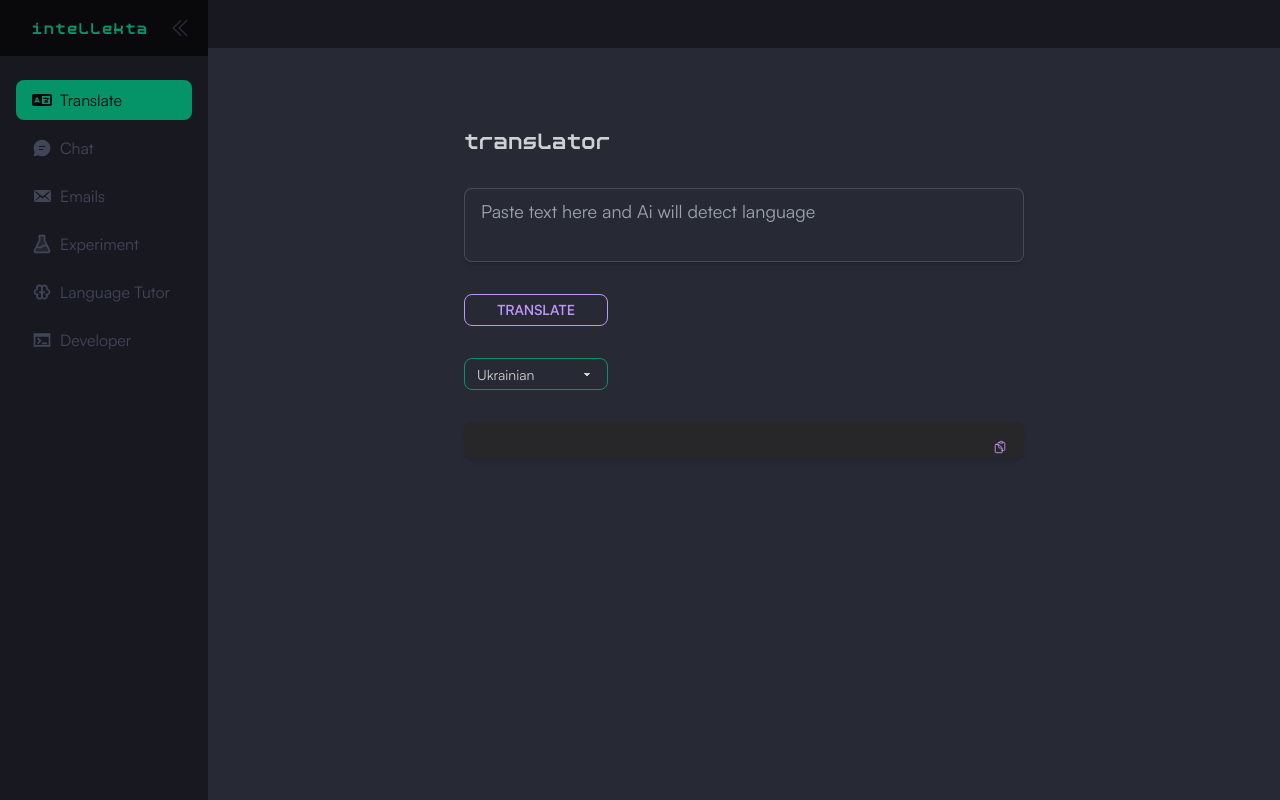
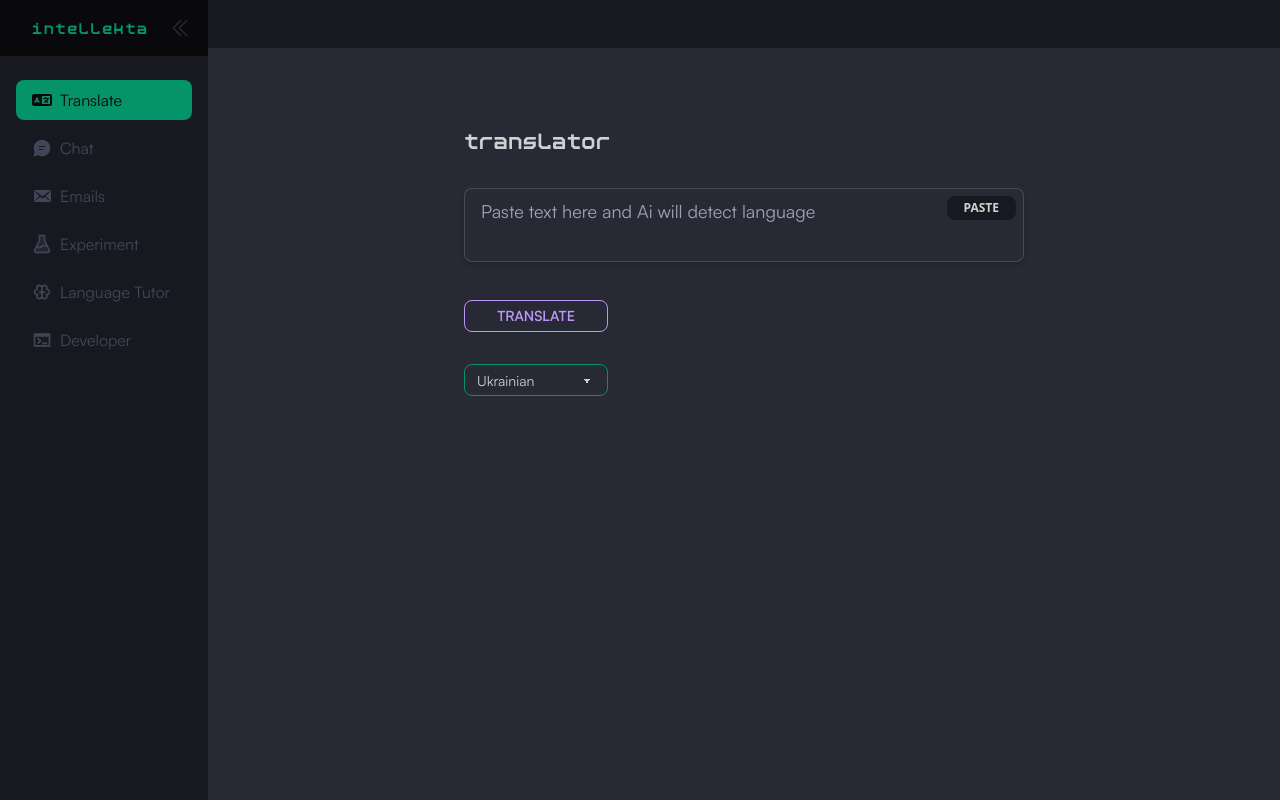
Before and after one commit to ajesuscode/intellekta, a Next.js app: page /translate in a window 1280 px wide. Built offline with nearby package versions, Linux system fonts and the light colour scheme.

Commit message:
refactor: updated langchain, lcel used in translator, ui of translator

```diff
--- a/package.json
+++ b/package.json
@@ -25,13 +25,13 @@
         "cheerio": "^1.0.0-rc.12",
         "eslint": "8.41.0",
         "eslint-config-next": "13.4.4",
-        "langchain": "^0.0.96",
+        "langchain": "^0.0.180",
         "micromark": "^4.0.0",
         "next": "13.4.4",
         "next-themes": "^0.2.1",
-        "openai": "^3.2.1",
+        "openai": "^4.15.4",
         "postcss": "8.4.23",
-        "puppeteer": "^20.5.0",
+        "puppeteer": "^19.11.1",
         "react": "18.2.0",
         "react-dom": "18.2.0",
         "react-markdown": "^8.0.7",
--- a/src/app/api/translate/route.ts
+++ b/src/app/api/translate/route.ts
@@ -2,6 +2,8 @@ import { NextRequest, NextResponse } from "next/server";
 import { OpenAI } from "langchain/llms/openai";
 import { PromptTemplate } from "langchain/prompts";
 import { LLMChain } from "langchain/chains";
+
+// export const runtime = "edge";
 
 export async function POST(req: NextRequest) {
     try {
@@ -13,19 +15,21 @@ export async function POST(req: NextRequest) {
         });
         const body = await req.json();
         const native = body.native;
-        const template = `You will be provided with word, phrase or sentence. You need to detect what is the language of << {input} >>. Responde only with translation of input into ${native}.`;
-        const prompt = new PromptTemplate({
-            template: template,
-            inputVariables: ["input"],
-        });
-        console.log(template);
-        const chain = new LLMChain({ llm: model, prompt: prompt });
+        // const templates = `You will be provided with word, phrase or sentence. You need to detect what is the language of << {input} >>. Responde only with translation of input into ${native}.`;
+        // const prompt = new PromptTemplate({
+        //     template: template,
+        //     inputVariables: ["input"],
+        // });
 
-        const res = await chain.call({
+        const translationPromptTemplate = PromptTemplate.fromTemplate(
+            `You will be provided with word, phrase, sentence or multiple sentences. First, you need to detect what is the language of this << {input} >>. Than you do grammarly correct translation into ${native}. Responde only with translation.`
+        );
+        // const chain = new LLMChain({ llm: model, prompt: prompt });
+        const chain = translationPromptTemplate.pipe(model);
+        const res = await chain.invoke({
             input: body.input,
         });
-        console.log(res.text);
-        return NextResponse.json(res.text);
+        return NextResponse.json(res);
     } catch (err) {
         throw NextResponse.json(err);
     }
--- a/src/app/translate/page.tsx
+++ b/src/app/translate/page.tsx
@@ -20,9 +20,9 @@ export default function Translate() {
     const [query, setQuery] = useState<string>("");
     const [result, setResult] = useState<string>("");
     const [loading, setLoading] = useState<boolean>(false);
-    const [language, setLanguage] = useState("English");
     const [native, setNative] = useState("Ukrainian");
     const [copiedText, copyToClipboard] = useCopyToClipboard();
+    const [showCopiedText, setShowCopiedText] = useState<boolean>(false);
 
     async function getTranslation(event: React.FormEvent<HTMLFormElement>) {
         event.preventDefault();
@@ -34,7 +34,6 @@ export default function Translate() {
                 setLoading(false);
                 return;
             } else {
-                setQuery("");
                 const res = await fetch("/api/translate", {
                     method: "POST",
                     body: JSON.stringify({
@@ -58,15 +57,38 @@ export default function Translate() {
         console.log(e.target.value);
     };
 
+    const handleClear = (): void => {
+        setQuery("");
+    };
+
+    const handlePaste = async (): Promise<void> => {
+        try {
+            const text = await navigator.clipboard.readText();
+            setQuery(text);
+        } catch (error) {
+            console.error("Failed to read clipboard contents: ", error);
+        }
+    };
+
+    const handleShowCopiedText = (): void => {
+        copyToClipboard(result);
+        setShowCopiedText(true);
+        setTimeout(() => {
+            setShowCopiedText(false);
+        }, 2000);
+    };
+
     const paragraphs = result.split("\n").map((paragraph, index) => (
         <p key={index} className="mb-1">
             {paragraph}
         </p>
     ));
+
     return (
         <section className="pt-16 lg:px-48 px-6 md:px-20 flex flex-col gap-8">
             <form onSubmit={getTranslation} className="flex flex-col gap-8">
                 <div className="text-xl font-display">translator</div>
+                <div className="relative">
                     <textarea
                         className="textarea textarea-bordered w-full resize-none text-lg shadow-md font-body"
                         onChange={(e) => setQuery(e.target.value)}
@@ -78,6 +100,24 @@ export default function Translate() {
                         disabled={loading}
                         value={query}
                     ></textarea>
+                    {query === "" ? (
+                        <button
+                            type="button"
+                            onClick={handlePaste}
+                            className="absolute top-0 right-0 m-2 p-2 btn  btn-xs py-1 px-4"
+                        >
+                            <span className="fobt-body">paste</span>
+                        </button>
+                    ) : (
+                        <button
+                            type="button"
+                            onClick={handleClear}
+                            className="absolute top-0 right-0 m-2 p-2 btn  btn-xs py-1 px-4"
+                        >
+                            <span className="font-body">clear</span>
+                        </button>
+                    )}
+                </div>
                 <button
                     disabled={loading}
                     className="btn btn-secondary btn-sm btn-outline w-36 disabled:opacity-40 font-body"
@@ -101,17 +141,25 @@ export default function Translate() {
                         </option>
                     ))}
                 </select>
-                {paragraphs && (
+                {result && (
                     <div className="card w-full h-full max-h-sm overflow-y-auto max-h-lg flex flex-col bg-zinc-800 shadow-md rounded-lg p-4 relative">
                         <div className="text-lg text-primary font-body">
                             {paragraphs}
                         </div>
+
+                        {showCopiedText ? (
+                            <span className="absolute top-0 right-0 m-2 p-2 text-xs bg-black/10 text-secondary rounded">
+                                Copied!
+                            </span>
+                        ) : (
                             <button
-                            onClick={() => copyToClipboard(result)}
+                                type="button"
+                                onClick={handleShowCopiedText}
                                 className="absolute top-0 right-0 m-2 p-2 btn btn-ghost btn-square btn-sm"
                             >
                                 <ClipboardDocumentIcon className="w-4 h-4 text-secondary" />
                             </button>
+                        )}
                     </div>
                 )}
             </form>
```
Also changed, not shown: 2 other files (tests, documents, lock files or other folders). Lines whose indentation alone changed are shown as unchanged.
